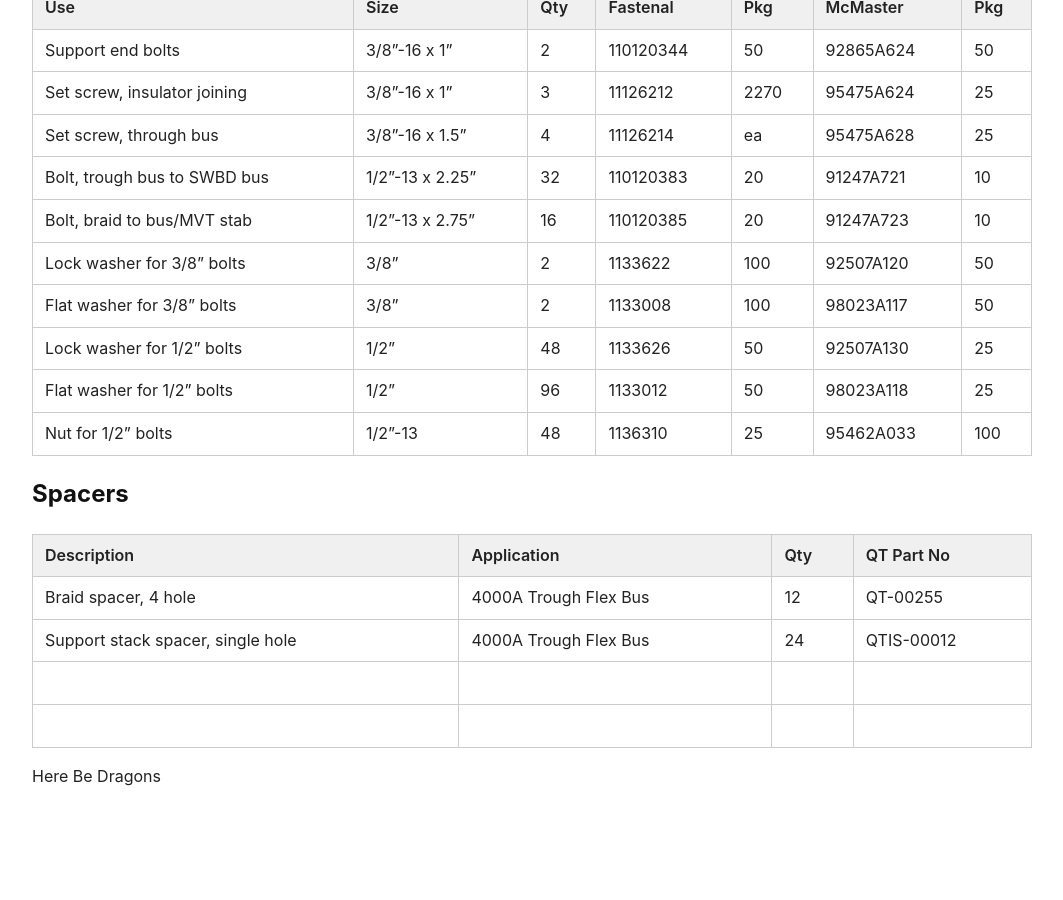
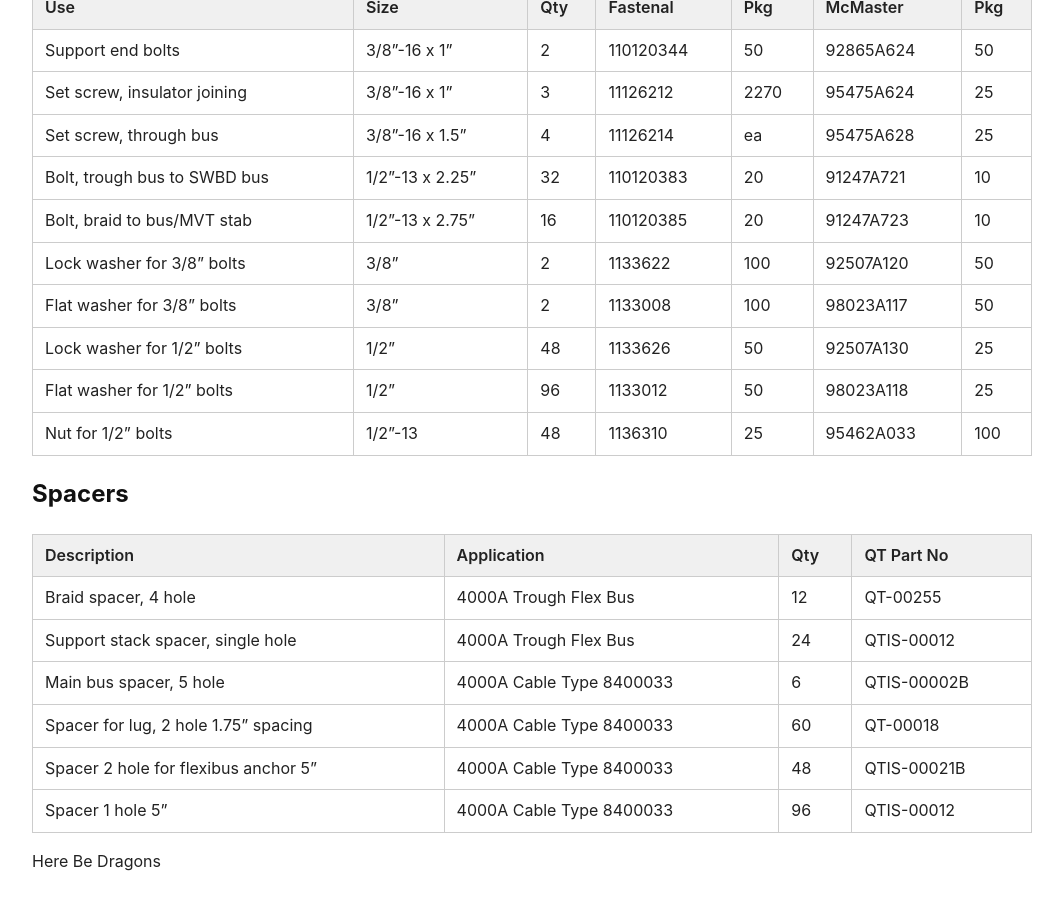
Before and after one commit to epecsupport/Service, a Jekyll site: the page built from hardware.md, in a window 1280 px wide and 900 px high, scrolled down 2650 px. Shown: the whole window, without its empty margins (108-1171 px from the left). Built offline with Jekyll 4.4.1, drawn with Linux system fonts in a browser that asks for light colours; before the commit the page ends 3465 px from its top, so only the background shows below that.

Commit message:
Add additional 4000A cable bus spacers

```diff
--- a/hardware.md
+++ b/hardware.md
@@ -94,12 +94,13 @@ Load side, Eriflex braid to phase bar:
 
 ## Spacers
 
-| Description                       | Application           | Qty | QT Part No |
-|-----------------------------------|-----------------------|-----|------------|
-| Braid spacer, 4 hole              | 4000A Trough Flex Bus | 12  | QT-00255   |
-| Support stack spacer, single hole | 4000A Trough Flex Bus | 24  | QTIS-00012 |
-|                                   |                       |     |            |
-|                                   |                       |     |            |
-
+| Description                          | Application              | Qty | QT Part No  |
+|--------------------------------------|--------------------------|-----|-------------|
+| Braid spacer, 4 hole                 | 4000A Trough Flex Bus    | 12  | QT-00255    |
+| Support stack spacer, single hole    | 4000A Trough Flex Bus    | 24  | QTIS-00012  |
+| Main bus spacer, 5 hole              | 4000A Cable Type 8400033 | 6   | QTIS-00002B |
+| Spacer for lug, 2 hole 1.75" spacing | 4000A Cable Type 8400033 | 60  | QT-00018    |
+| Spacer 2 hole for flexibus anchor 5" | 4000A Cable Type 8400033 | 48  | QTIS-00021B |
+| Spacer 1 hole 5"                     | 4000A Cable Type 8400033 | 96  | QTIS-00012  |
 
 Here Be Dragons
```
